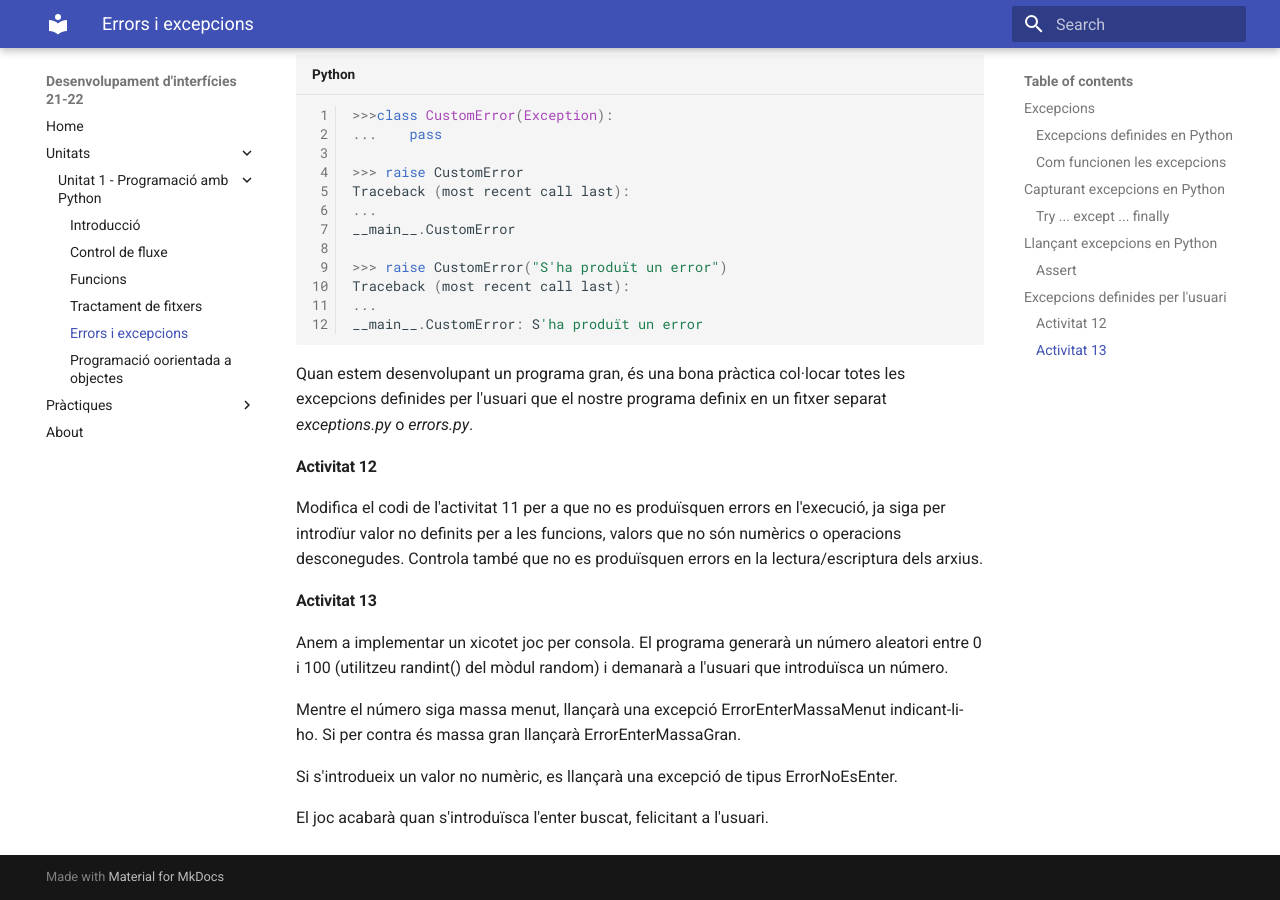
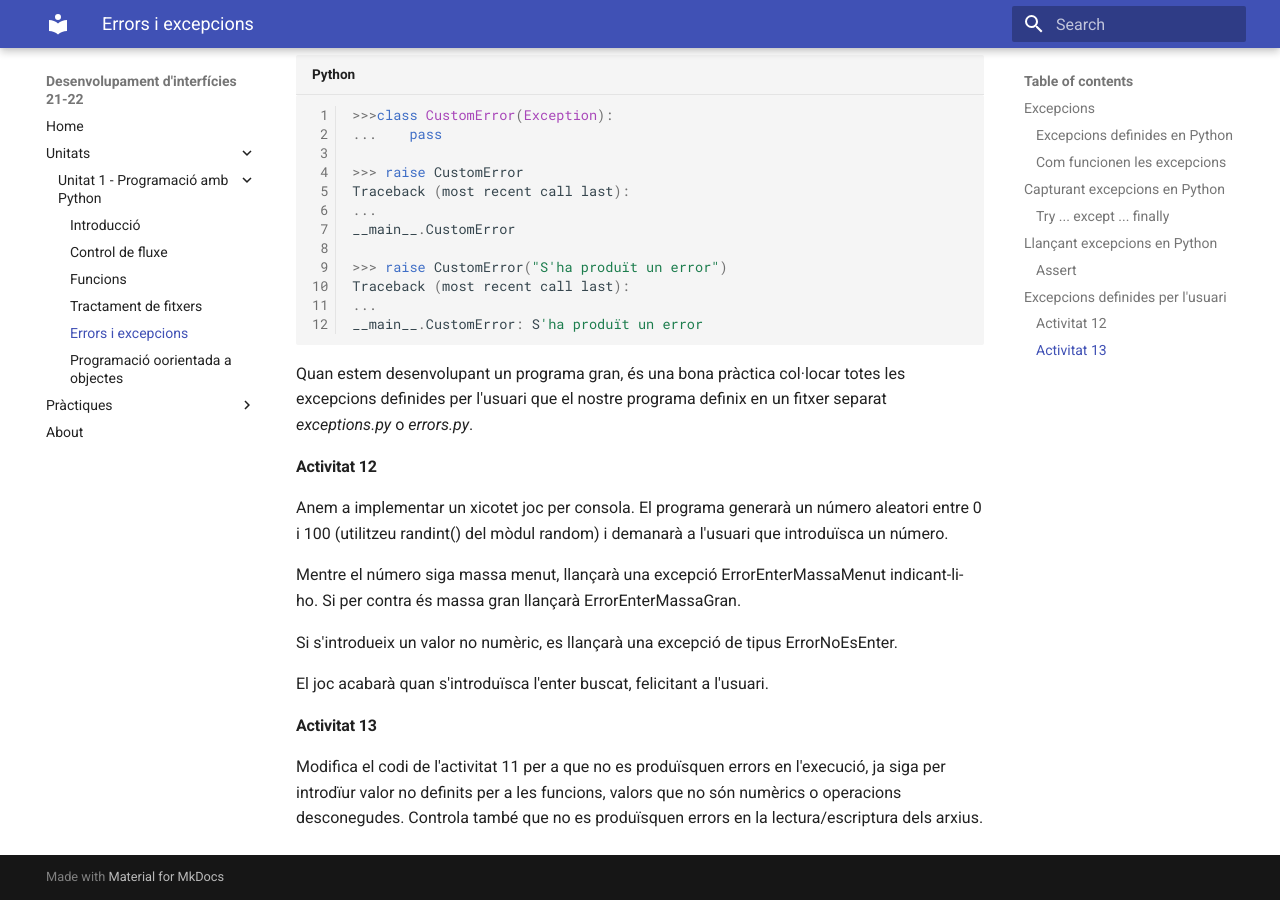
Before and after one commit to fpieseljust/di22-23, an MkDocs documentation site: the page built from md/unitats/python/teoria/5 - Excepcions.md, in a window 1280 px wide and 900 px high, scrolled down 6182 px. Built offline with MkDocs 1.6.1 and Material for MkDocs 9.7.7, drawn with Linux system fonts in a browser that asks for light colours; part of the change alters nothing that is shown.

```diff
--- a/md/unitats/python/teoria/5 - Excepcions.md
+++ b/md/unitats/python/teoria/5 - Excepcions.md
@@ -236,10 +236,6 @@ Quan estem desenvolupant un programa gran, és una bona pràctica col·locar tot
 
 #### Activitat 12
 
-Modifica el codi de l'activitat 11 per a que no es produïsquen errors en l'execució, ja siga per introdïur valor no definits per a les funcions, valors que no són numèrics o operacions desconegudes. Controla també que no es produïsquen errors en la lectura/escriptura dels arxius.
-
-#### Activitat 13
-
 Anem a implementar un xicotet joc per consola. El programa generarà un número aleatori entre 0 i 100 (utilitzeu randint() del mòdul random) i demanarà a l'usuari que introduïsca un número.
 
 Mentre el número siga massa menut, llançarà una excepció ErrorEnterMassaMenut indicant-li-ho. Si per contra és massa gran llançarà ErrorEnterMassaGran.
@@ -247,3 +243,7 @@ Mentre el número siga massa menut, llançarà una excepció ErrorEnterMassaMenu
 Si s'introdueix un valor no numèric, es llançarà una excepció de tipus ErrorNoEsEnter.
 
 El joc acabarà quan s'introduïsca l'enter buscat, felicitant a l'usuari.
+
+#### Activitat 13
+
+Modifica el codi de l'activitat 11 per a que no es produïsquen errors en l'execució, ja siga per introdïur valor no definits per a les funcions, valors que no són numèrics o operacions desconegudes. Controla també que no es produïsquen errors en la lectura/escriptura dels arxius.
```
